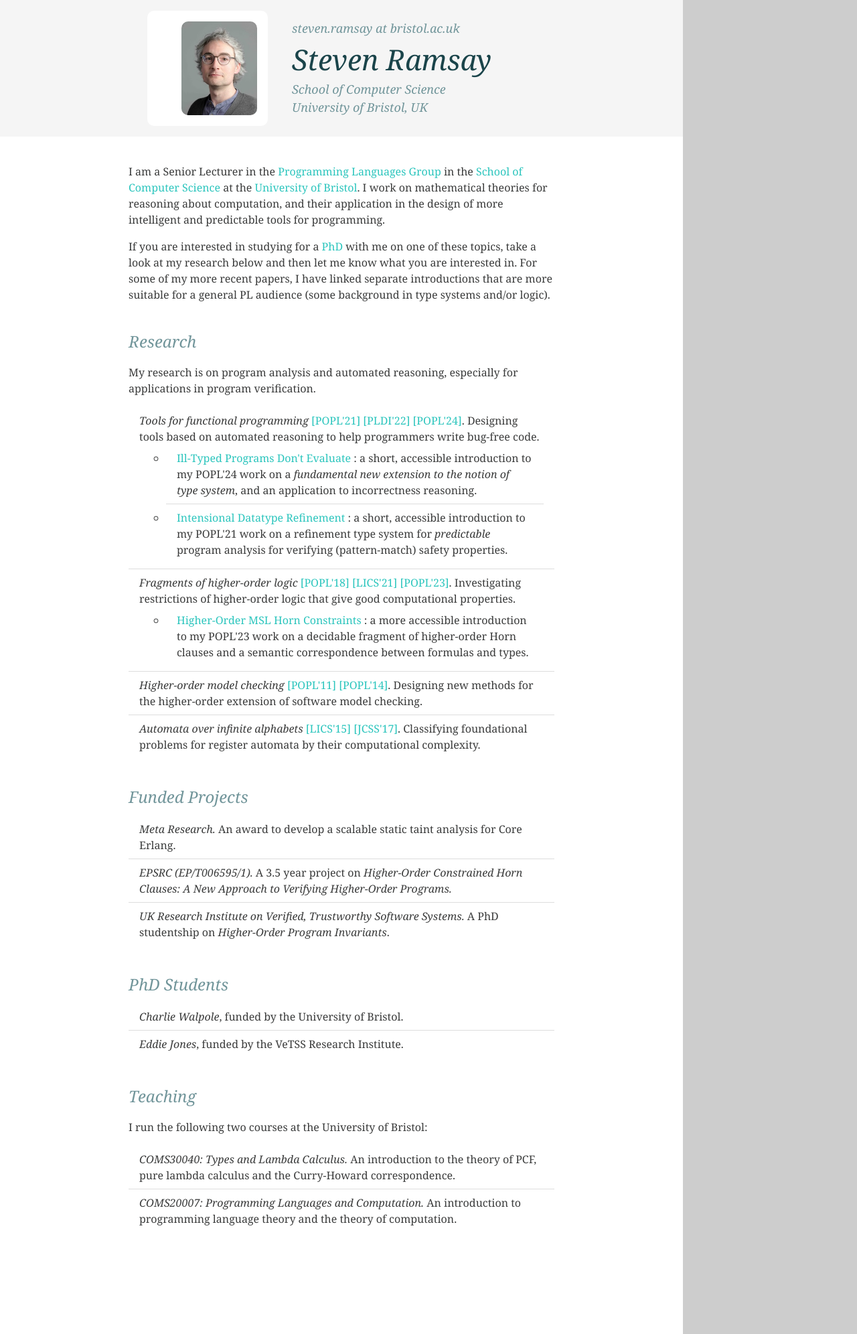
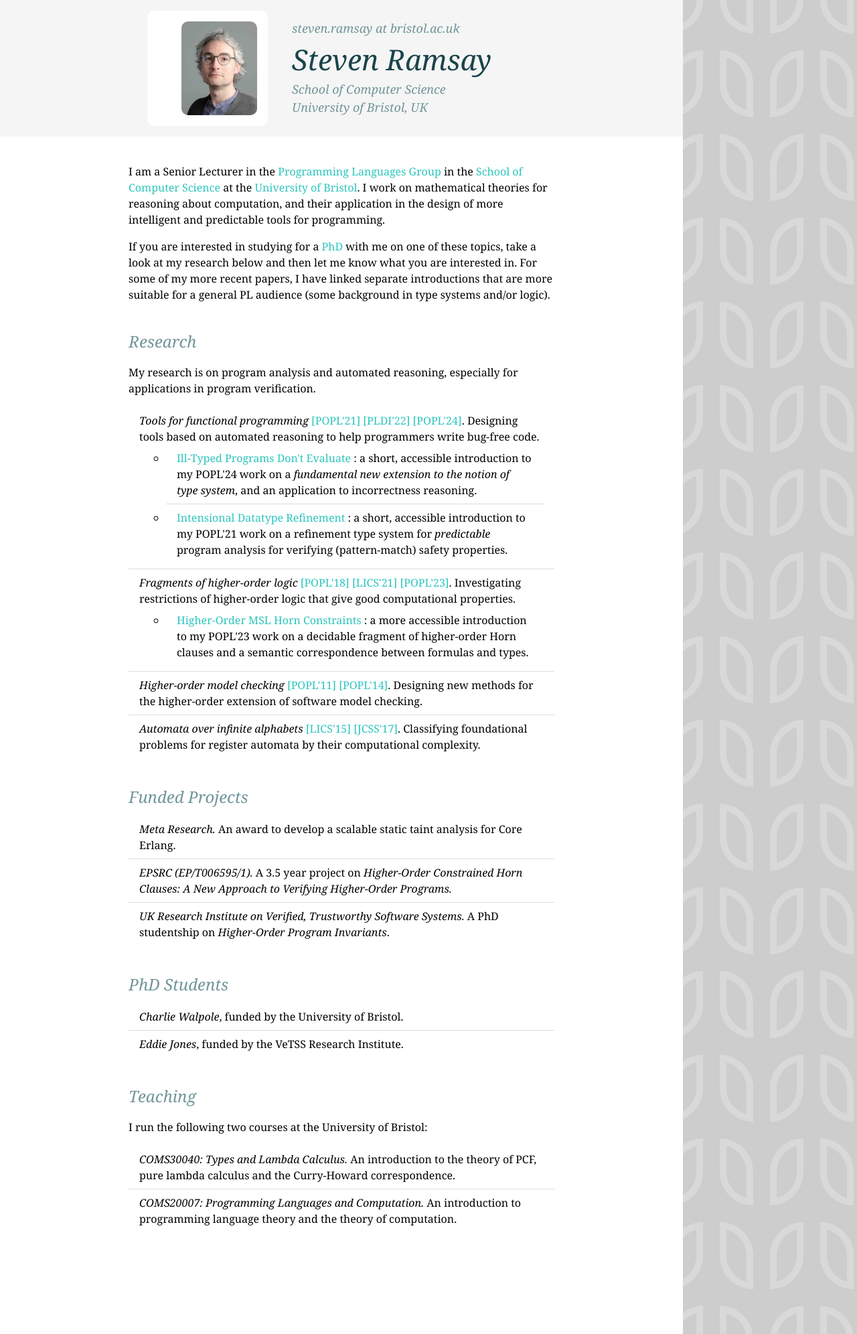
Before and after one commit to sjrsay/sjrsay.github.io, a Jekyll site: the page built from index.md, in a window 1280 px wide. Shown: the whole page at 67% size. Built offline with Jekyll 4.4.1, drawn with Linux system fonts in a browser that asks for light colours; comment, search, counter and statistics services are not loaded.

Commit message:
pattern background

```diff
--- a/_layouts/article.html
+++ b/_layouts/article.html
@@ -28,16 +28,33 @@
     </script>
     <style>
     :root {
-      --linkcolour:  hsl(177, 64%, 47%);
+      --linkcolour:  #2bc5bd;
     }
 
-    body {font-family: "Noto Serif", serif; font-weight: 400; background-color:rgb(205, 205, 205); color:#3a3b3b}
+    body {font-family: "Noto Serif", serif; font-weight: 400; /*background-color:rgb(205, 205, 205); color:#3a3b3b*/}
     h1,h2,h3,h4,h5,h6 {font-family: "Noto Serif", serif; font-style:italic;}
     a:link {color:var(--linkcolour);text-decoration: none;}
     a:visited {color:var(--linkcolour);text-decoration: none;}
     a:hover {color:var(--linkcolour);text-decoration: underline;}
     a:active {color:var(--linkcolour);text-decoration: none;}
 
+    html {
+      /* Thanks to https://css-pattern.com/outline-leafs/ */
+      --s: 50px; /* control the size*/
+      --c1: hsl(0, 0%, 85%);
+      --c2: rgb(205, 205, 205);
+
+      --c:#0000 79%,var(--c1) 81% 99%,var(--c2) 101% 150%,#0000 0;
+      background:
+        radial-gradient(var(--s) at 100% 100%,var(--c)),
+        radial-gradient(var(--s) at 100% 0   ,var(--c)) calc(3*var(--s)/2) 0,
+        radial-gradient(var(--s) at 0    100%,var(--c)) calc(  var(--s)/2) 0,
+        radial-gradient(var(--s) at 0    0   ,var(--c)) calc(2*var(--s)) 0,
+        repeating-linear-gradient(90deg,
+          var(--c1) 0 calc(20%/3),#0000 0 calc(70%/3),
+          var(--c1) 0 30%,#0000 0 50%) calc(var(--s)/-5) 0 var(--c2);
+      background-size: calc(3*var(--s)) calc(5*var(--s)/2);
+}
     .headtxt {font-family: 'Noto Serif', serif; font-style:italic}
 
     .my-text {background-color:white; font-size:12pt; font-weight:400; padding:0em 12em 0em 12em}
```
